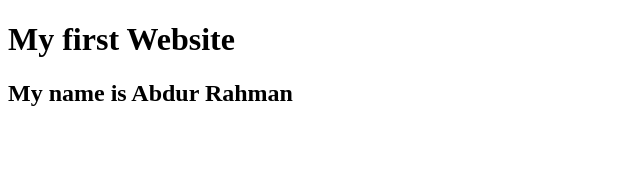
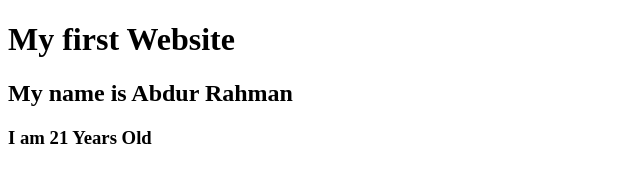
Before and after one commit to AbdurRahman11668/Smash, a plain HTML site: page index.html in a window 1280 px wide. Shown: the whole page, without its empty margins (0-640 px from the left). Drawn offline with Linux system fonts and the light colour scheme.

Commit message:
age changes

```diff
--- a/index.html
+++ b/index.html
@@ -11,6 +11,7 @@
 <body>
     <h1>My first Website</h1>
     <h2>My name is Abdur Rahman</h2>
+    <h3>I am 21 Years Old</h3>
 </body>
 
 </html>
```
